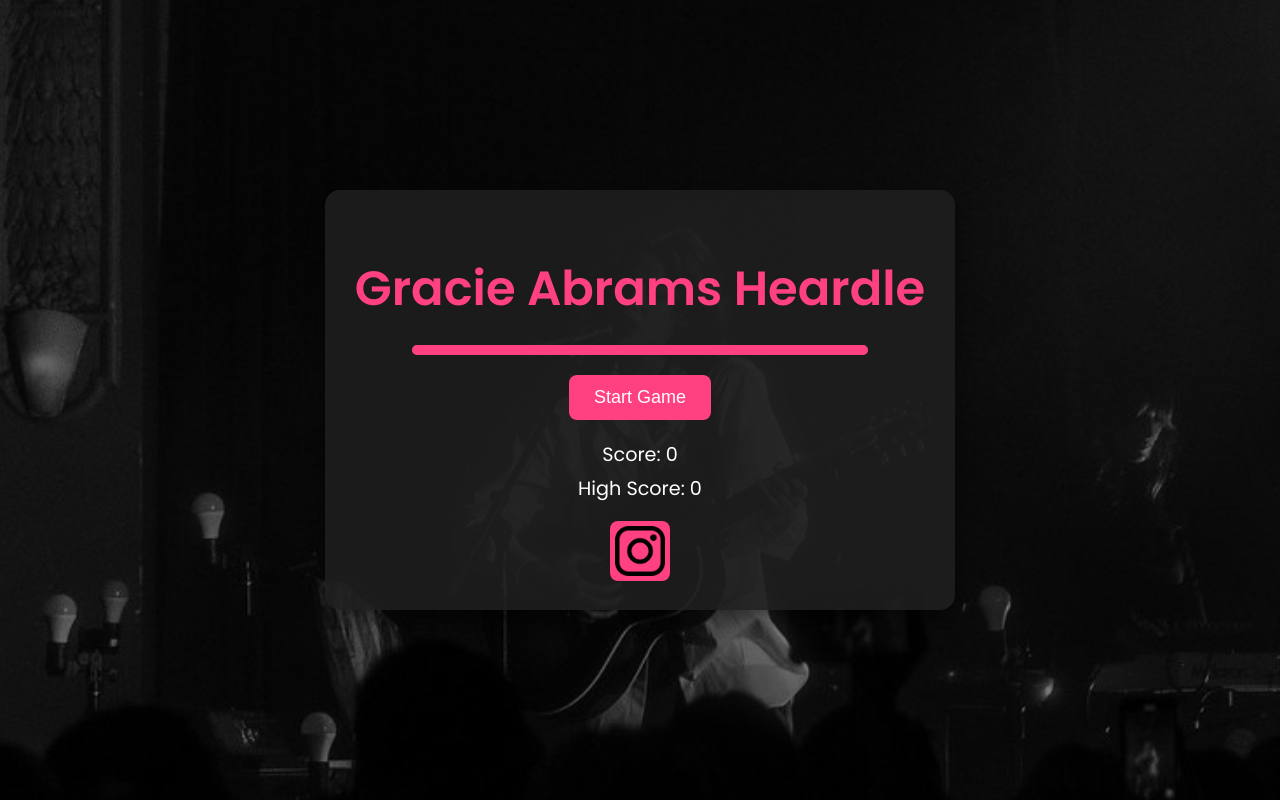
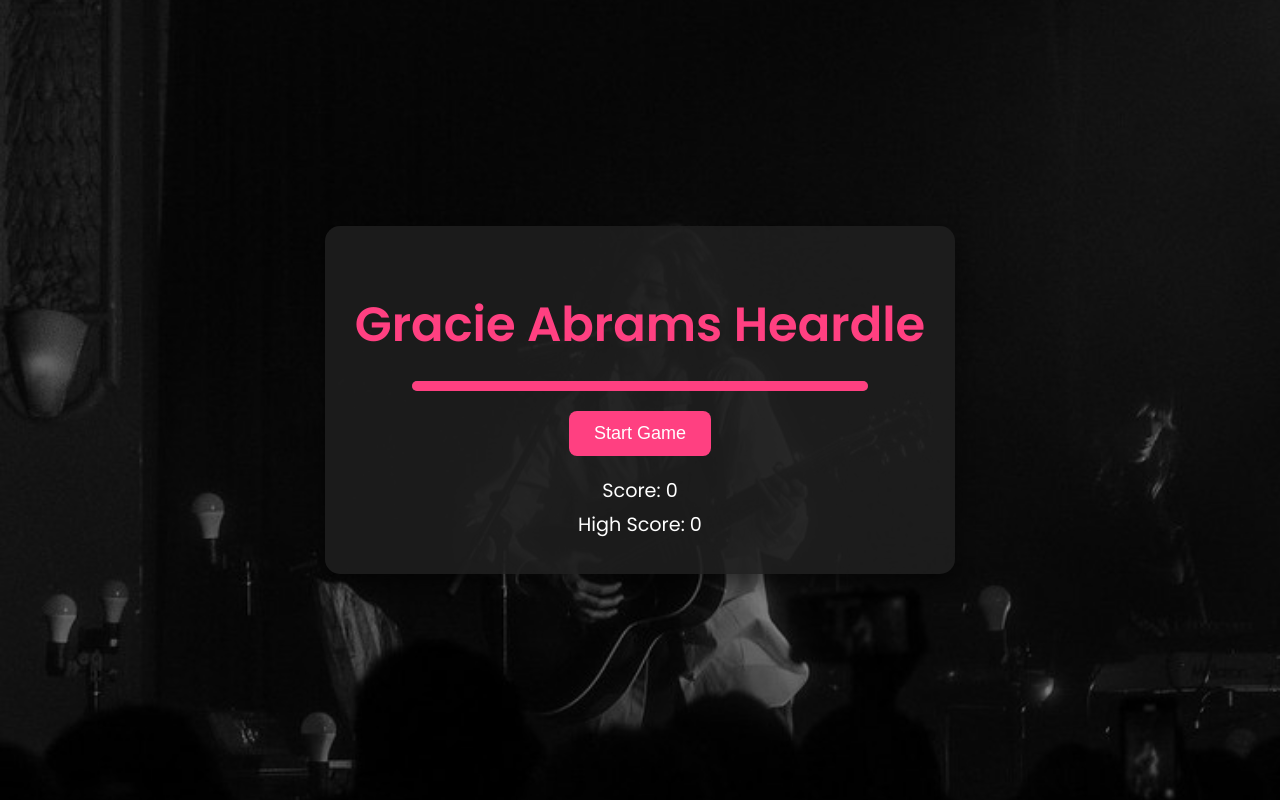
Before and after one commit to amauryrrey/gracieabrams.github.io, a plain HTML site: page index.html in a window 1280 px wide. Drawn offline with Linux system fonts and the light colour scheme.

Commit message:
Update index.html

```diff
--- a/index.html
+++ b/index.html
@@ -169,40 +169,6 @@
       to { background-color: transparent; }
     }
 
-    .instagram-btn-container {
-      display: flex;
-      align-items: center;
-      justify-content: center;
-      margin-top: 20px;
-      position: relative;
-    }
-
-    .instagram-btn-bg {
-      background-color: #ff4081; /* Color de fondo igual que los botones */
-      border: none;
-      border-radius: 8px;
-      width: 60px; /* Ajustar según sea necesario */
-      height: 60px; /* Ajustar según sea necesario */
-      display: flex;
-      align-items: center;
-      justify-content: center;
-      position: absolute; /* Para que el contenedor de la imagen de Instagram se posicione encima */
-      z-index: 0;
-    }
-
-    .instagram-btn {
-  cursor: pointer;
-  position: relative; /* Para que se posicione encima del botón de fondo */
-  z-index: 1;
-  top: 3px; /* Ajusta este valor en píxeles para mover la imagen verticalmente */
-  transform: translateY(0); /* Anular el valor anterior (-50%) si no quieres centrar verticalmente */
-}
-
-
-
-    .instagram-btn:hover {
-      transform: scale(1.1);
-    }
   </style>
 </head>
 <body>
@@ -226,11 +192,6 @@
     </div>
     <div id="result-container"></div>
     <div id="result"></div>
-    <div class="instagram-btn-container">
-      <div class="instagram-btn-bg"></div>
-      <a href="https://www.instagram.com/amauryrrey/" target="_blank">
-        <img src="instagram.png" alt="Instagram" class="instagram-btn" width="50" height="50">
-      </a>
     </div>
   </div>
 </body>
```
